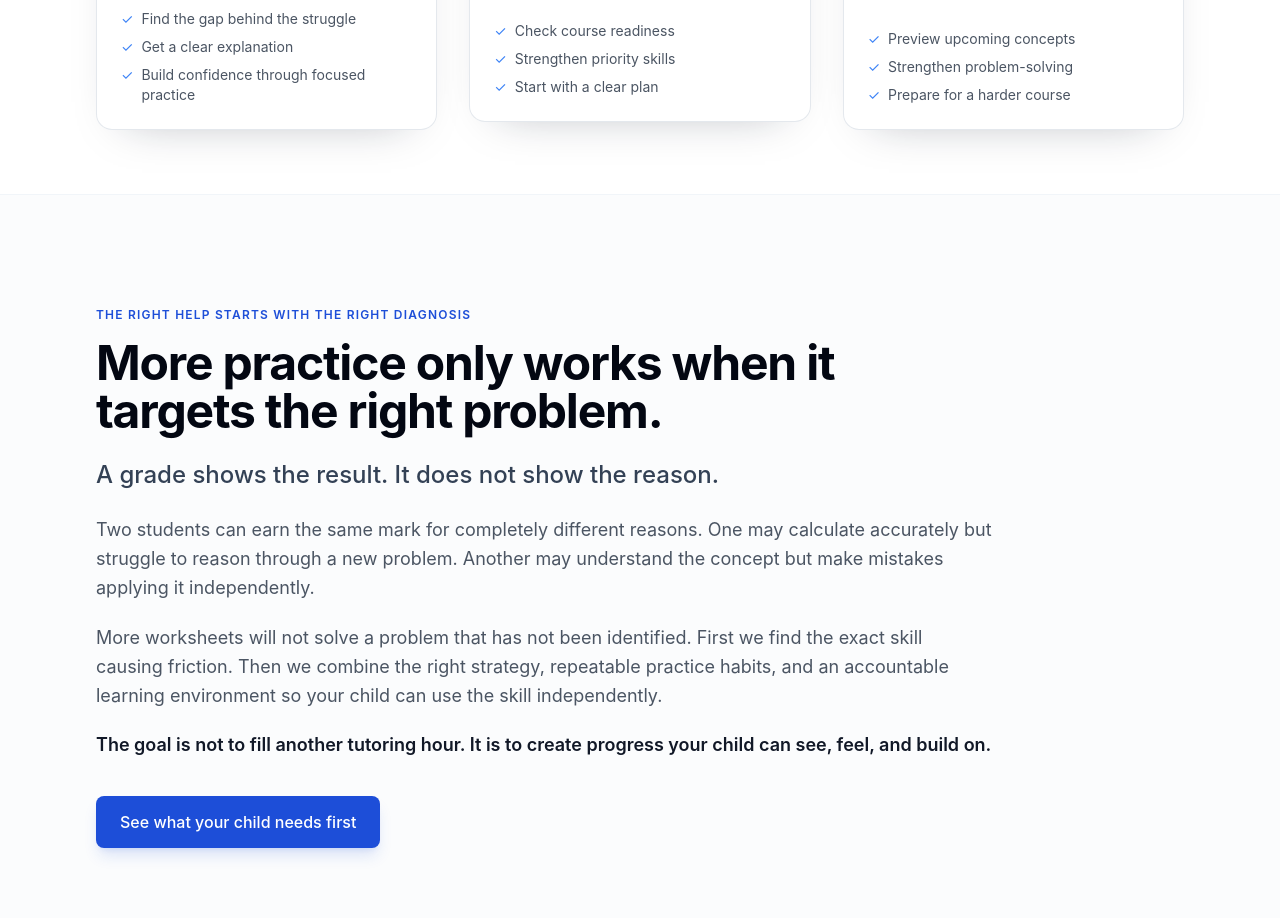
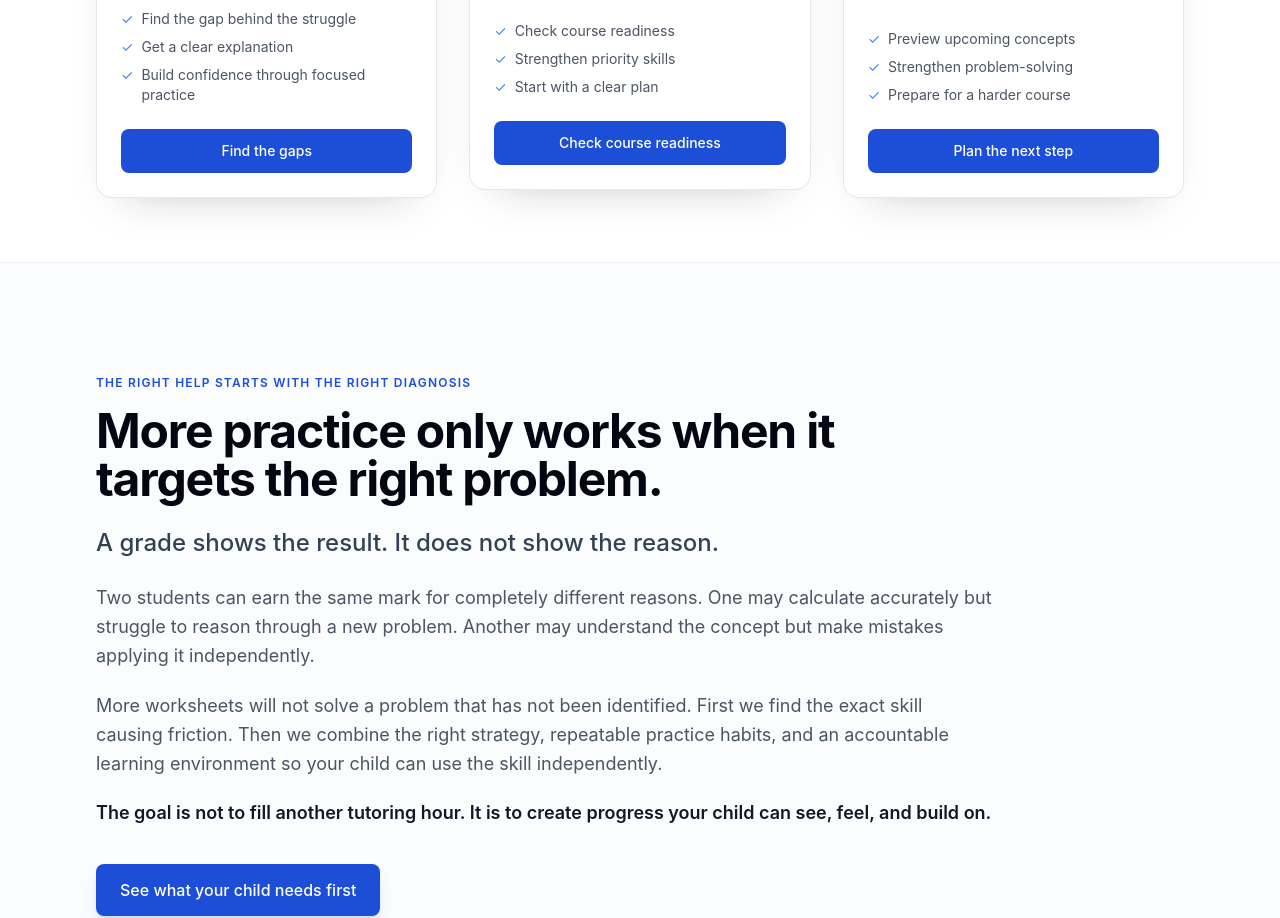
Before and after one commit to karypelly/landing, a React (Vite) app: page / in a window 1280 px wide. Shown: the part 1380-2298 px from the top of the page. Built offline with nearby package versions, Linux system fonts and the light colour scheme.

Commit message:
Add CTAs to outcome cards

```diff
--- a/App.jsx
+++ b/App.jsx
@@ -364,6 +364,7 @@ const Landing = () => {
                 description: "Close the specific gaps making today's work harder, then rebuild confidence one skill at a time.",
                 photo: catchUpPhoto,
                 photoAlt: "Student rebuilding core math skills with a tutor",
+                cta: "Find the gaps",
                 points: ["Find the gap behind the struggle", "Get a clear explanation", "Build confidence through focused practice"]
               },
               {
@@ -372,6 +373,7 @@ const Landing = () => {
                 photo: startStrongPhoto,
                 photoAlt: "Student preparing for math with personalized support",
                 photoPosition: "object-[center_30%]",
+                cta: "Check course readiness",
                 points: ["Check course readiness", "Strengthen priority skills", "Start with a clear plan"]
               },
               {
@@ -379,6 +381,7 @@ const Landing = () => {
                 description: "Turn a strong foundation into greater independence, deeper problem-solving, and forward momentum.",
                 photo: getAheadPhoto,
                 photoAlt: "Student exploring advanced math work with a tutor",
+                cta: "Plan the next step",
                 points: ["Preview upcoming concepts", "Strengthen problem-solving", "Prepare for a harder course"]
               }
             ].map((option, i) => (
@@ -397,6 +400,9 @@ const Landing = () => {
                       </li>
                     ))}
                   </ul>
+                  <a href="https://readiness.privatetutoring.ca" className="mt-6 block w-full rounded-lg bg-blue-700 px-4 py-3 text-center text-sm font-medium text-white transition-colors hover:bg-blue-800">
+                    {option.cta}
+                  </a>
                 </div>
               </article>
             ))}
```
